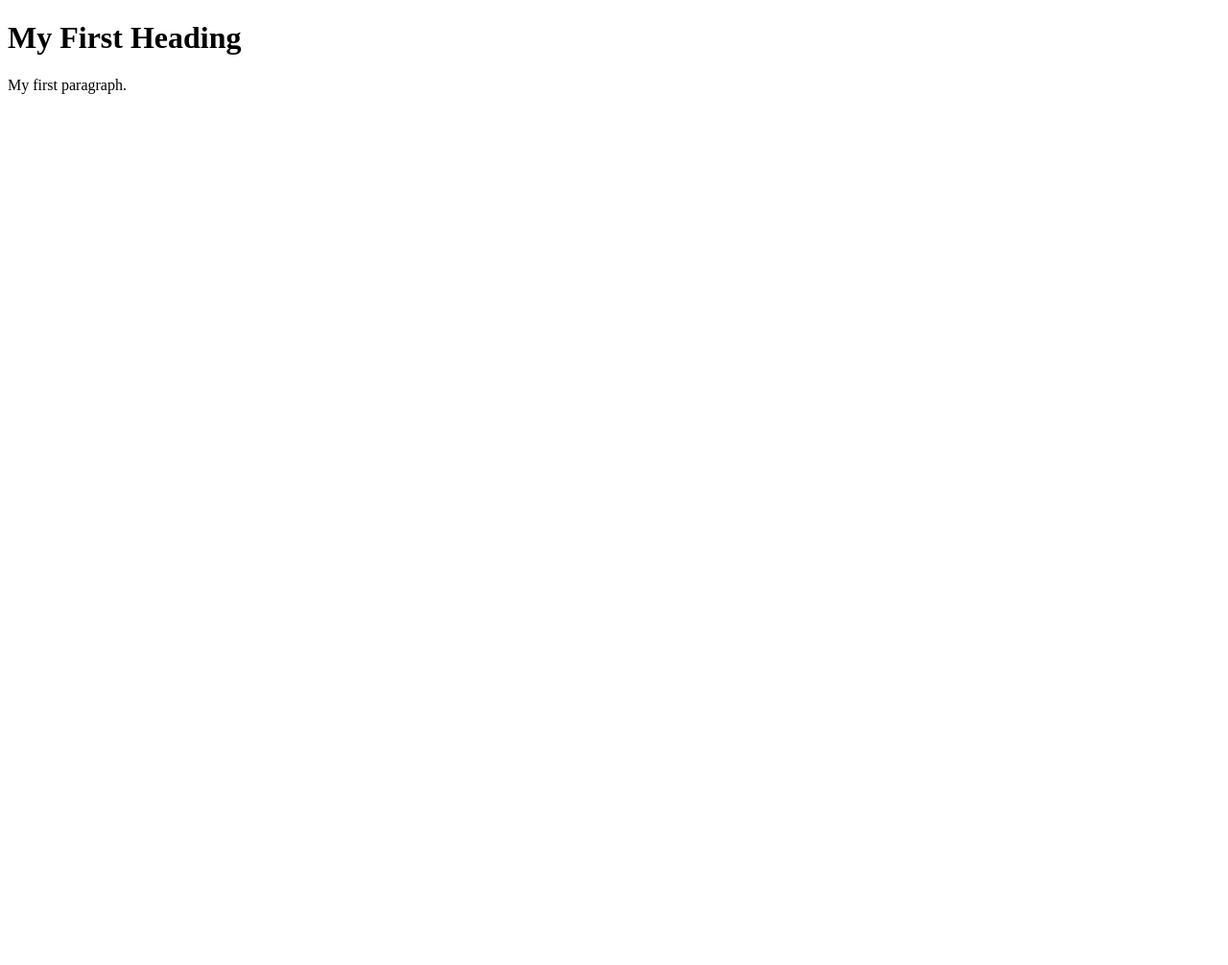
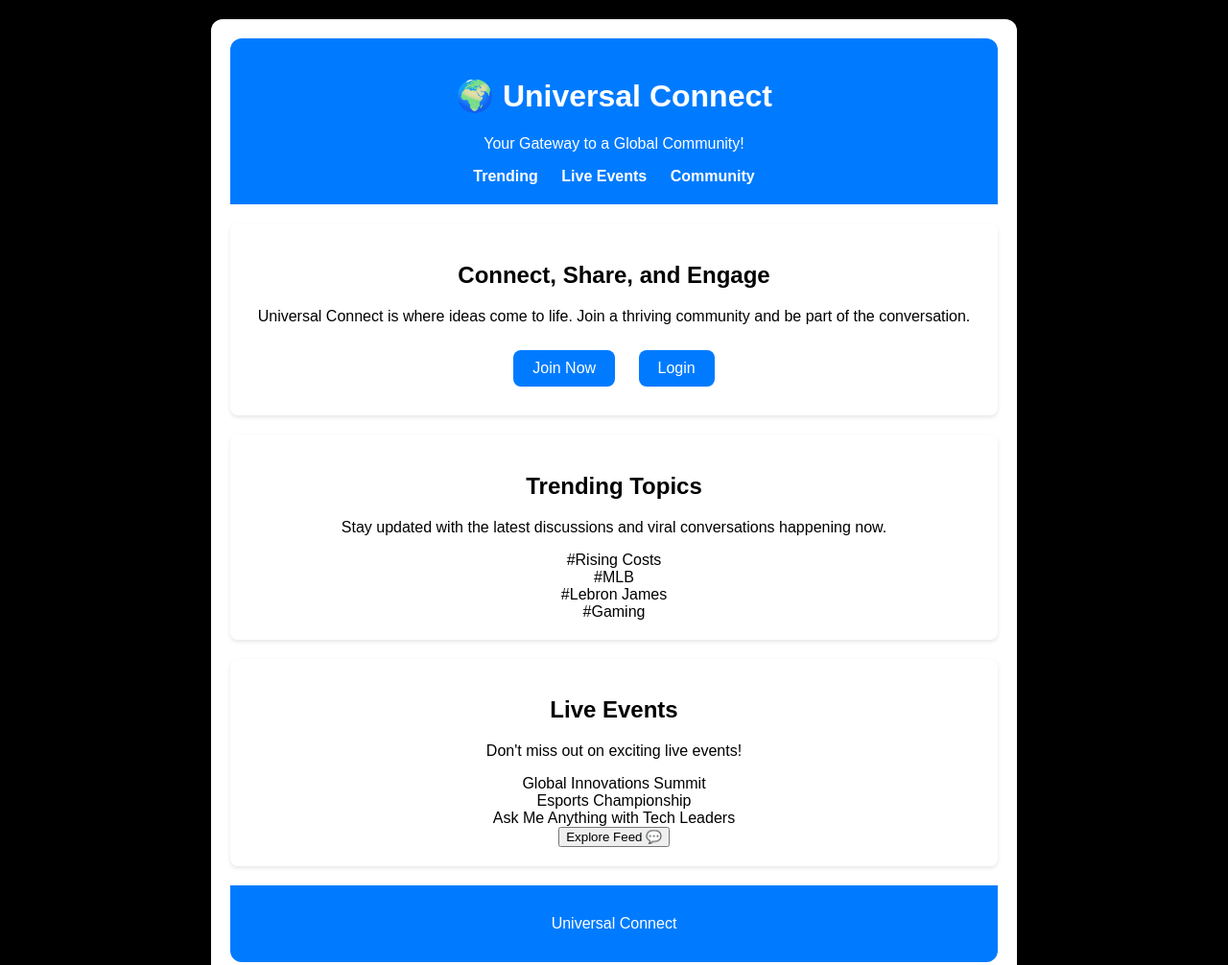
Before and after one commit to MaristGormanly/spandher-project, a website: page client/views/index.html in a window 1280 px wide. Shown: the top 1006 px of the page at 96% size. Before the commit the page ends 800 px from the top, so only its background shows below. Drawn offline with Linux system fonts and the light colour scheme; files that its build step writes are made by us from their sources.

Commit message:
Complete changes

```diff
--- /dev/null
+++ b/client/public/css/feed.css
@@ -0,0 +1,41 @@
+body {
+    font-family: Arial, sans-serif;
+    background: #f0f2f5;
+    display: flex;
+    justify-content: center;
+    align-items: center;
+    height: 100vh;
+    margin: 0;
+}
+
+.feed-container {
+    width: 400px;
+    background: white;
+    padding: 20px;
+    border-radius: 8px;
+    box-shadow: 0 2px 5px rgba(0, 0, 0, 0.2);
+    max-height: 80vh;
+    overflow-y: auto;
+    text-align: center;
+}
+
+input, textarea, button {
+    width: 100%;
+    margin: 5px 0;
+    padding: 10px;
+    border-radius: 5px;
+    border: 1px solid #ccc;
+}
+
+.event {
+    padding: 10px;
+    border-bottom: 1px solid #ddd;
+    text-align: left;
+}
+
+.like-btn {
+    background: none;
+    border: none;
+    cursor: pointer;
+    color: red;
+}
--- /dev/null
+++ b/client/public/css/signup.css
@@ -0,0 +1,25 @@
+body {
+    display: flex;
+    justify-content: center;
+    align-items: center;
+    height: 100vh;
+    margin: 0;
+    font-family: Arial, sans-serif;
+}
+
+.container {
+    text-align: center;
+}
+
+.signup-form {
+    display: flex;
+    flex-direction: column;
+    gap: 10px;
+}
+
+input, button {
+    padding: 10px;
+    width: 100%;
+    max-width: 300px;
+    margin: auto;
+}
--- /dev/null
+++ b/client/public/css/styles.css
@@ -0,0 +1,66 @@
+body {
+    font-family: Arial, sans-serif;
+    background-color: black;
+    text-align: center;
+    margin: 0;
+    padding: 0;
+}
+
+.container {
+    max-width: 800px;
+    margin: 20px auto;
+    background: white;
+    padding: 20px;
+    border-radius: 12px;
+    box-shadow: 0 4px 8px rgba(0, 0, 0, 0.1);
+}
+
+.header {
+    padding: 20px;
+    background: #007BFF;
+    color: white;
+    border-radius: 12px 12px 0 0;
+}
+
+.nav {
+    margin-top: 10px;
+}
+
+.nav-item {
+    margin: 0 10px;
+    text-decoration: none;
+    color: white;
+    font-weight: bold;
+}
+
+.main section {
+    padding: 20px;
+    margin-top: 20px;
+    background: #ffffff;
+    border-radius: 8px;
+    box-shadow: 0 2px 4px rgba(0, 0, 0, 0.1);
+}
+
+.button-container button {
+    margin: 10px;
+    padding: 10px 20px;
+    border: none;
+    border-radius: 8px;
+    cursor: pointer;
+    font-size: 16px;
+    color: white;
+    background-color: #007BFF;
+    transition: background-color 0.3s;
+}
+
+.button-container button:hover {
+    background-color: #0056b3;
+}
+
+.footer {
+    padding: 15px;
+    margin-top: 20px;
+    background: #007BFF;
+    color: white;
+    border-radius: 0 0 12px 12px;
+}
--- a/client/views/index.html
+++ b/client/views/index.html
@@ -1,10 +1,72 @@
 <!DOCTYPE html>
-<html>
+<html lang="en">
+<head>
+    <meta charset="UTF-8">
+    <meta name="viewport" content="width=device-width, initial-scale=1.0">
+    <title>Universal Connect - Connect & Engage</title>
+    <link rel="stylesheet" href="./css/styles.css">
+</head>
 <body>
+    <div class="container">
+        <!-- header section with site title -->
+        <header class="header">
+            <h1>🌍 Universal Connect</h1>
+            <p class="tagline">Your Gateway to a Global Community!</p>
+            <nav class="nav">
+                <!-- navigation links to different sections of the page -->
+                <a href="#trending" class="nav-item">Trending</a>
+                <a href="#events" class="nav-item">Live Events</a>
+                <a href="#community" class="nav-item">Community</a>
+            </nav>
+        </header>
+        <!-- main content of the page -->
+        <main class="main">
+            <!-- section for intro with buttons for signup and login -->
+            <section class="intro">
+                <h2>Connect, Share, and Engage</h2>
+                <p>Universal Connect is where ideas come to life. Join a thriving community and be part of the conversation.</p>
+                <div class="button-container">
+                    <!-- button links for sign up and login -->
+                    <button onclick="location.href='/signup'">Join Now </button>
+                    <button onclick="location.href='/login'">Login</button>
 
-<h1>My First Heading</h1>
+                </div>
+            </section>
+            <!-- section for trending topics -->
+            <section class="trending" id="trending">
+                <h2>Trending Topics</h2>
+                <p>Stay updated with the latest discussions and viral conversations happening now.</p>
+                <div class="trending-topics">
+                    <div>#Rising Costs</div>
+                    <div>#MLB</div>
+                    <div>#Lebron James</div>
+                    <div>#Gaming</div>
+                </div>
+            </section>
+            <!-- section for events -->
+            <section class="events" id="events">
+                <h2>Live Events</h2>
+                <p>Don't miss out on exciting live events!</p>
+                <div class="event-list">
+                    <div>Global Innovations Summit</div>
+                    <div>Esports Championship</div>
+                    <div>Ask Me Anything with Tech Leaders</div>
+                </div>
+                <button onclick="location.href='/feed'">Explore Feed 💬</button>
+            </section>
 
-<p>My first paragraph.</p>
+            <!--<section class="community" id="community">
+                <h2>Join the Community</h2>
+                <p>Connect with like-minded individuals, create groups, and participate in meaningful discussions.</p>
+                <button onclick="location.href='community.html'">Explore Communities 💬</button>
+            </section>-->
+        </main>
 
+        <footer class="footer">
+            <p>Universal Connect</p>
+        </footer>
+    </div>
+
+    <script src="script.js"></script>
 </body>
 </html>
```
Also changed, not shown: client/public/js/feed.js (added, +48 -0 lines), client/views/feed.html (added, +25 -0 lines), client/views/login.html (added, +27 -0 lines), client/views/signup.html (added, +43 -0 lines), server/app.js (+22 -10 lines), client/public/css/login.css (added).
